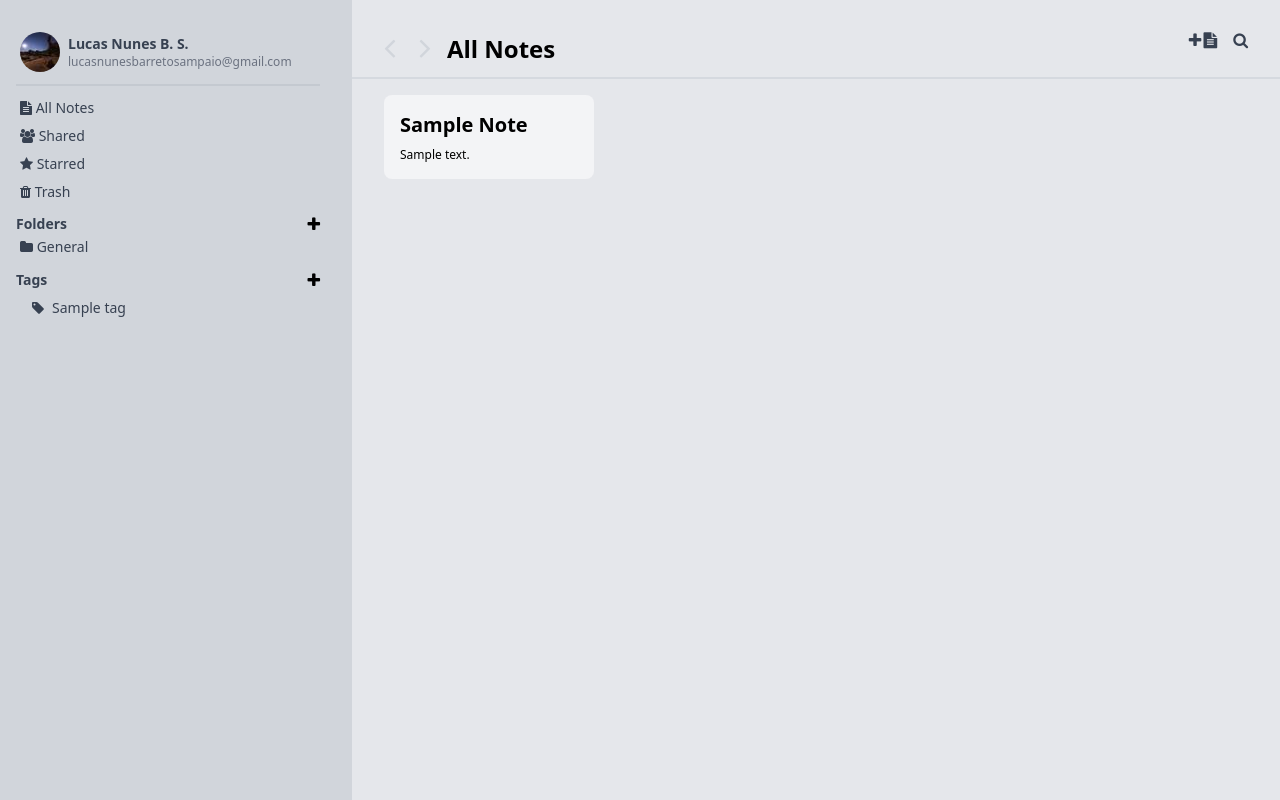
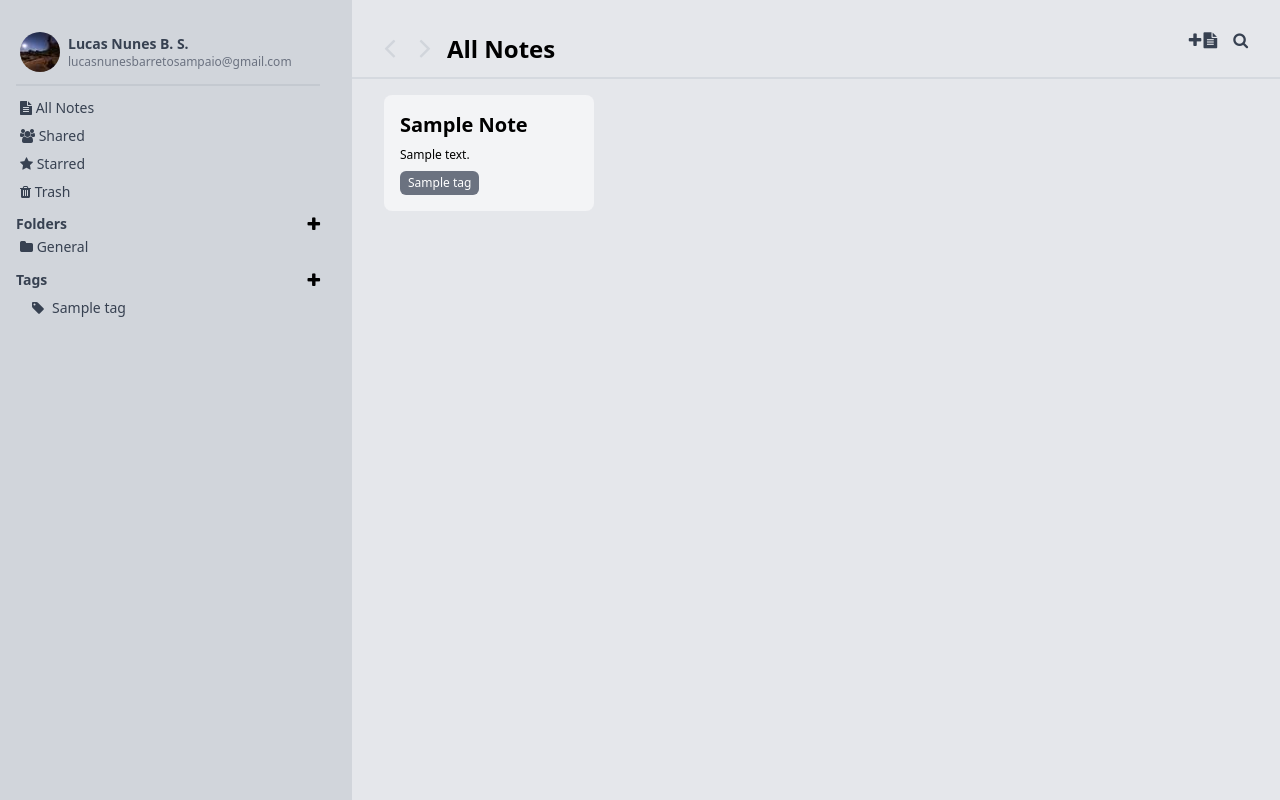
Before and after one commit to lucasNBS/django-note-taking-app, a Django app: page /notes/ in a window 1280 px wide. Run offline with Django 5.2, Linux system fonts and the light colour scheme; tables that the repository leaves empty hold one stand-in row (values such as "Sample post").

Commit message:
Including tags in templates

```diff
--- a/notes/templates/notes/_card.html
+++ b/notes/templates/notes/_card.html
@@ -44,13 +44,13 @@
           {% if note.is_liked %}
             <i
               data-star
-              class="fa fa-star text-yellow-600 cursor-pointer"
+              class="fa fa-star text-yellow-600 cursor-pointer transition-transform hover:scale-110"
               aria-hidden="true"
             ></i>
           {% else %}
             <i
               data-star
-              class="fa fa-star-o text-gray-700 cursor-pointer"
+              class="fa fa-star-o text-gray-700 cursor-pointer transition-transform hover:scale-110"
               aria-hidden="true"
             ></i>
           {% endif %}
@@ -74,4 +74,9 @@
     </div>
   </div>
   <p class="text-xs max-h-48 overflow-hidden">{{ note.description }}</p>
+  <div class="flex gap-2 overflow-hidden">
+    {% for tag in note.tags.all %}
+      {% include 'tags/_tag.html' %}
+    {% endfor %}
+  </div>
 </article>
--- a/notes/templates/notes/note.html
+++ b/notes/templates/notes/note.html
@@ -7,6 +7,11 @@
     class="flex flex-col gap-4 max-h-[calc(100vh-4rem)] overflow-auto mt-4"
   >
     <h1 class="text-3xl capitalize font-bold">{{ note.title }}</h1>
+    <div class="flex items-center gap-2 flex-wrap">
+      {% for tag in note.tags.all %}
+        {% include 'tags/_tag.html' with variant='big' %}
+      {% endfor %}
+    </div>
     <p>{{ note.description }}</p>
     <div data-content>{{ note.content | markdown | safe }}</div>
   </article>
--- a/static/css/output.css
+++ b/static/css/output.css
@@ -835,6 +835,10 @@ video {
   flex-direction: column;
 }
 
+.flex-wrap {
+  flex-wrap: wrap;
+}
+
 .content-start {
   align-content: flex-start;
 }
@@ -933,6 +937,10 @@ video {
 
 .rounded-md {
   border-radius: 0.375rem;
+}
+
+.rounded-sm {
+  border-radius: 0.125rem;
 }
 
 .border {
@@ -1059,6 +1067,11 @@ video {
 .py-8 {
   padding-top: 2rem;
   padding-bottom: 2rem;
+}
+
+.px-2 {
+  padding-left: 0.5rem;
+  padding-right: 0.5rem;
 }
 
 .pb-3 {
--- /dev/null
+++ b/tags/templates/tags/_tag.html
@@ -0,0 +1,5 @@
+<div
+  class="bg-gray-500 flex items-center gap-2 px-2 py-1 rounded-md text-white {% if variant != 'big' %} text-xs whitespace-nowrap {% endif %}"
+>
+  <span>{{ tag.name }}</span>
+</div>
```
